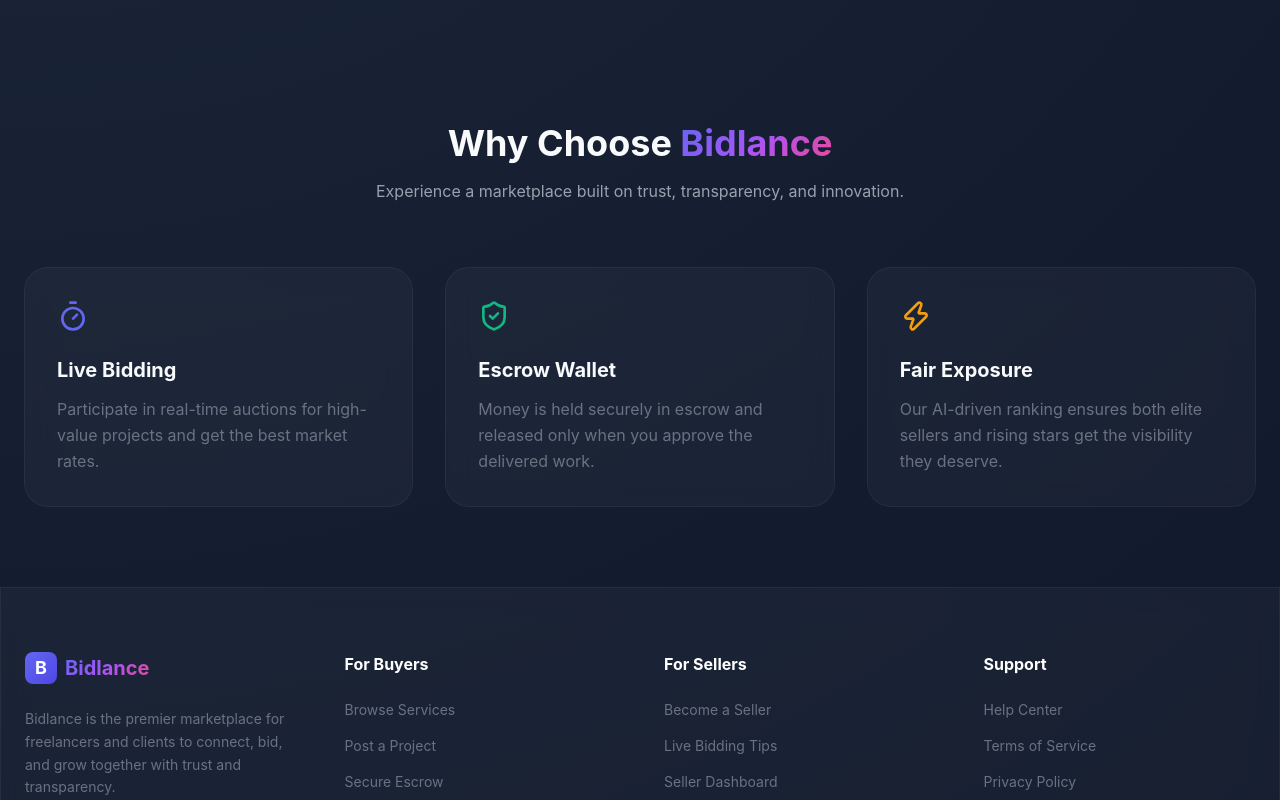
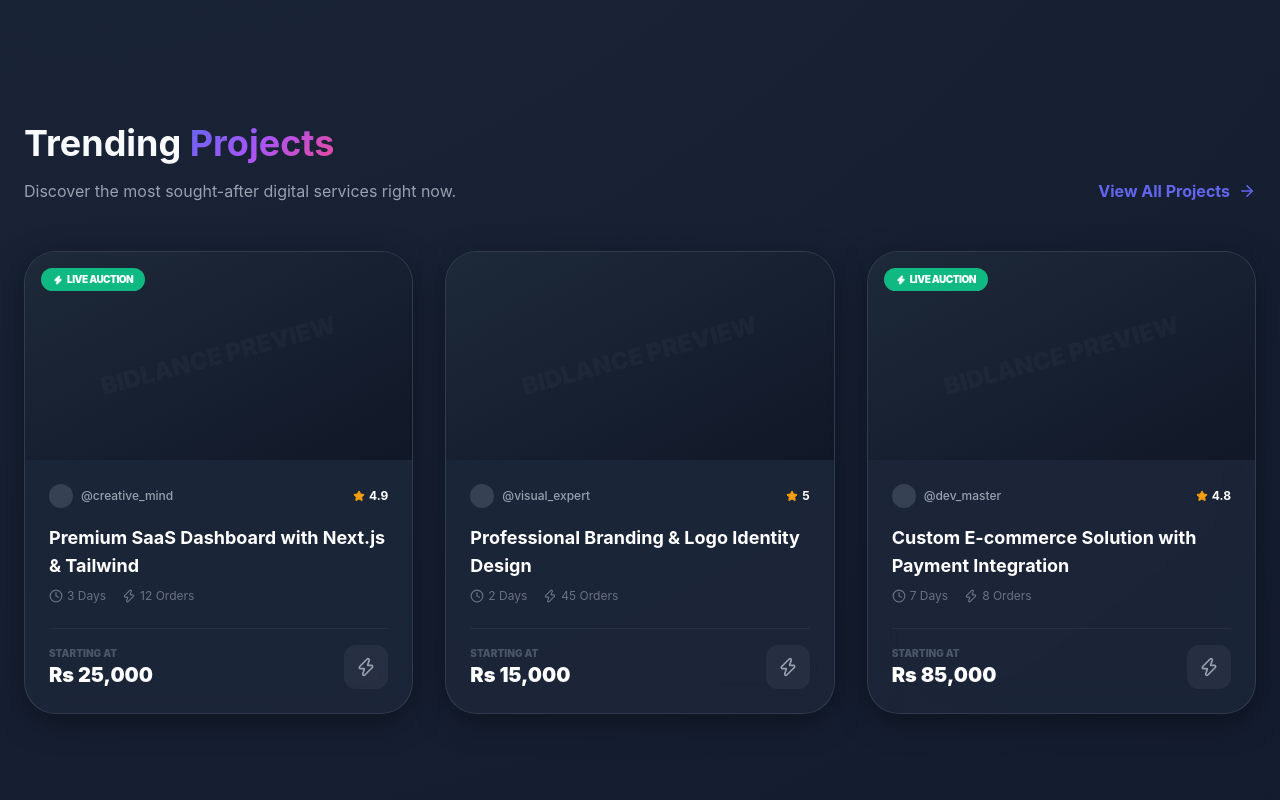
Before and after one commit to FaakhirMemon03/Bidlance, a React (Vite) app in the folder client/: page / in a window 1280 px wide. Shown: the part 860-1660 px from the top of the page. Built offline with nearby package versions, Linux system fonts and the light colour scheme.

Commit message:
feat: implement responsive landing page with hero section and project showcase

```diff
--- a/client/src/pages/Home.jsx
+++ b/client/src/pages/Home.jsx
@@ -2,8 +2,42 @@ import React from 'react';
 import { motion } from 'framer-motion';
 import { Rocket, ShieldCheck, Zap, ArrowRight, DollarSign, Timer } from 'lucide-react';
 import { Link } from 'react-router-dom';
+import ProjectCard from '../components/ProjectCard';
 
 const Home = () => {
+    const sampleProjects = [
+        {
+            id: 1,
+            title: "Premium SaaS Dashboard with Next.js & Tailwind",
+            sellerName: "creative_mind",
+            price: 25000,
+            deliveryTime: "3 Days",
+            biddingEnabled: true,
+            rating: 4.9,
+            ordersCount: 12
+        },
+        {
+            id: 2,
+            title: "Professional Branding & Logo Identity Design",
+            sellerName: "visual_expert",
+            price: 15000,
+            deliveryTime: "2 Days",
+            biddingEnabled: false,
+            rating: 5.0,
+            ordersCount: 45
+        },
+        {
+            id: 3,
+            title: "Custom E-commerce Solution with Payment Integration",
+            sellerName: "dev_master",
+            price: 85000,
+            deliveryTime: "7 Days",
+            biddingEnabled: true,
+            rating: 4.8,
+            ordersCount: 8
+        }
+    ];
+
     return (
         <div className="pt-24 pb-20">
             {/* Hero Section */}
@@ -106,6 +140,25 @@ const Home = () => {
                 </div>
             </section>
 
+            {/* Trending Projects Section */}
+            <section className="mt-32 container mx-auto px-6">
+                <div className="flex items-end justify-between mb-12">
+                    <div>
+                        <h2 className="text-4xl font-bold mb-4">Trending <span className="gradient-text">Projects</span></h2>
+                        <p className="text-gray-400">Discover the most sought-after digital services right now.</p>
+                    </div>
+                    <Link to="/explore" className="hidden md:flex items-center gap-2 text-primary font-bold hover:underline">
+                        View All Projects <ArrowRight size={18} />
+                    </Link>
+                </div>
+
+                <div className="grid grid-cols-1 md:grid-cols-2 lg:grid-cols-3 gap-8">
+                    {sampleProjects.map((project) => (
+                        <ProjectCard key={project.id} project={project} />
+                    ))}
+                </div>
+            </section>
+
             {/* Features Section */}
             <section className="mt-32 container mx-auto px-6">
                 <div className="text-center mb-16">
```
